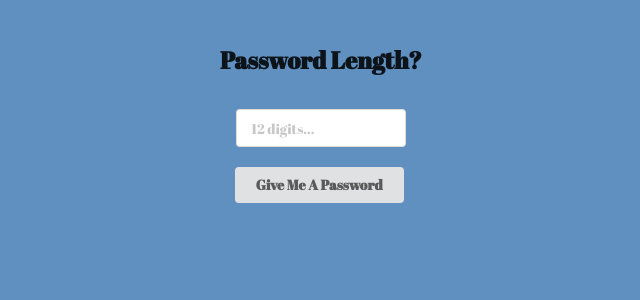
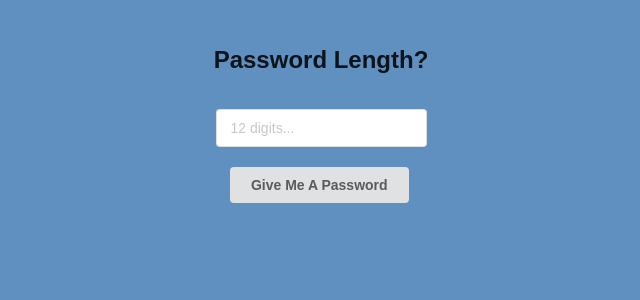
Before and after one commit to ElizabethKaren/passwordgenerator, a React (Create React App) app: page / in a window 1280 px wide. Shown: the top 300 px of the page, without its empty margins (319-959 px from the left). Built offline with nearby package versions, Linux system fonts and the light colour scheme; a web font is replaced by a local one.

Commit message:
cssChange

```diff
--- a/src/App.css
+++ b/src/App.css
@@ -1,11 +1,11 @@
 .App {
   text-align: center;
-  font-family: 'Abril Fatface', cursive;
+  font-family: Arial, Helvetica, sans-serif;
 }
 #button{
-  font-family: 'Abril Fatface', cursive;
+  font-family: Arial, Helvetica, sans-serif;
 }
 
 #text{
-  font-family: 'Abril Fatface', cursive;
+  font-family: Arial, Helvetica, sans-serif;
 }
--- a/src/index.css
+++ b/src/index.css
@@ -4,7 +4,7 @@ body {
     'Ubuntu', 'Cantarell', 'Fira Sans', 'Droid Sans', 'Helvetica Neue',
     sans-serif; */
   font-family: Arial, Helvetica, sans-serif;
-  background:  rgb(95, 144, 192);
+  background-color: dodgerblue;
 }
 
 :root{
```
